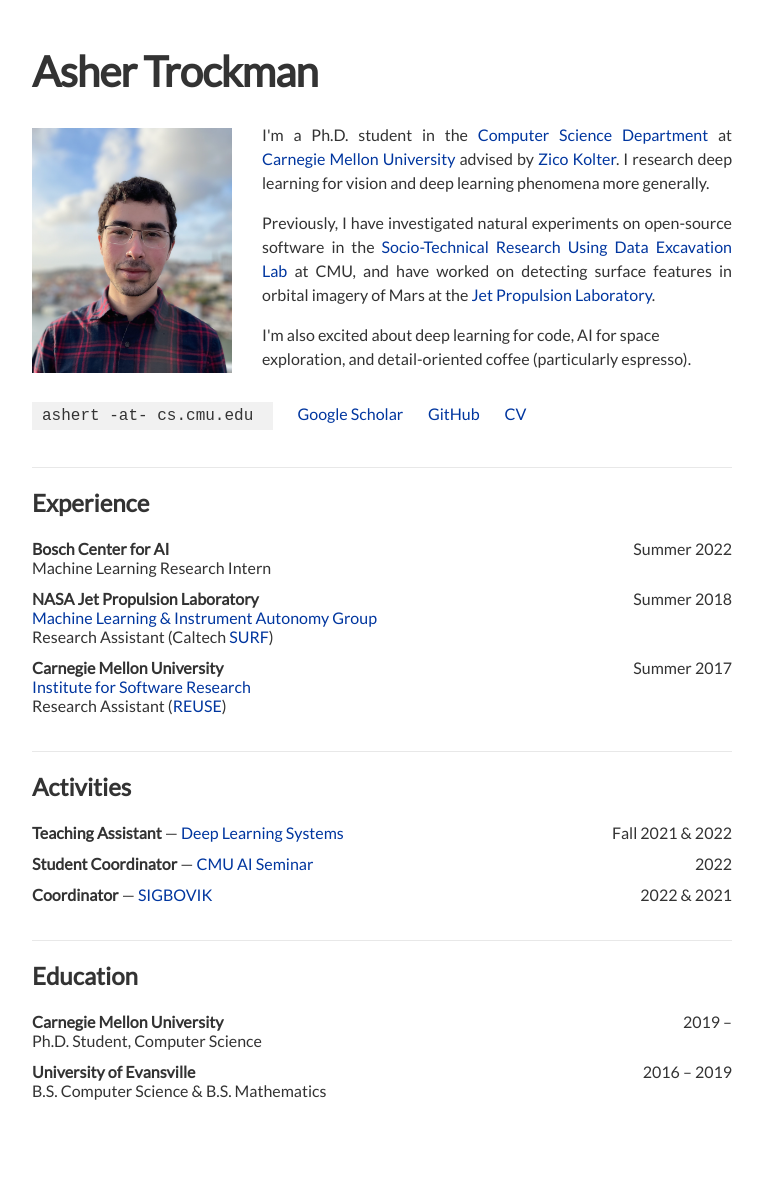
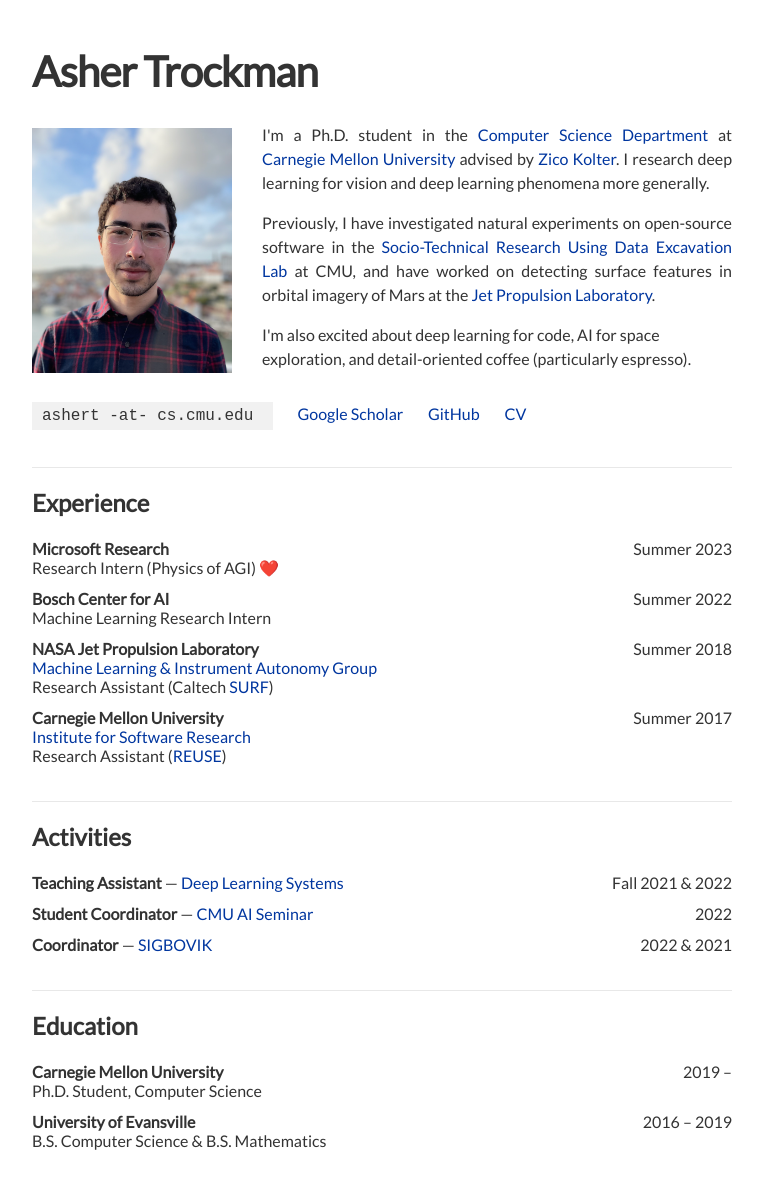
Before and after one commit to ashertrockman/ashertrockman.github.io, a Jekyll site: the page index.html, which Jekyll copies as it is, in a window 1280 px wide. Shown: the whole page, without its empty margins (258-1021 px from the left). Built offline with Jekyll 4.4.1, drawn with Linux system fonts in a browser that asks for light colours; Markdown is read by kramdown in place of the engine named in the settings; before the commit the page ends 1138 px from its top, so only the background shows below that.

Commit message:
Update index.html

```diff
--- a/index.html
+++ b/index.html
@@ -157,6 +157,14 @@
                 <table>
                 <tr>
                     <td class="exp">
+                        <strong>Microsoft Research</strong><br>
+                        Research Intern (Physics of AGI) ❤️
+                    </td>
+                    <td class="date">Summer 2023</td>
+                </tr>
+
+                <tr>
+                    <td class="exp">
                         <strong>Bosch Center for AI</strong><br>
                         Machine Learning Research Intern
                     </td>
```
